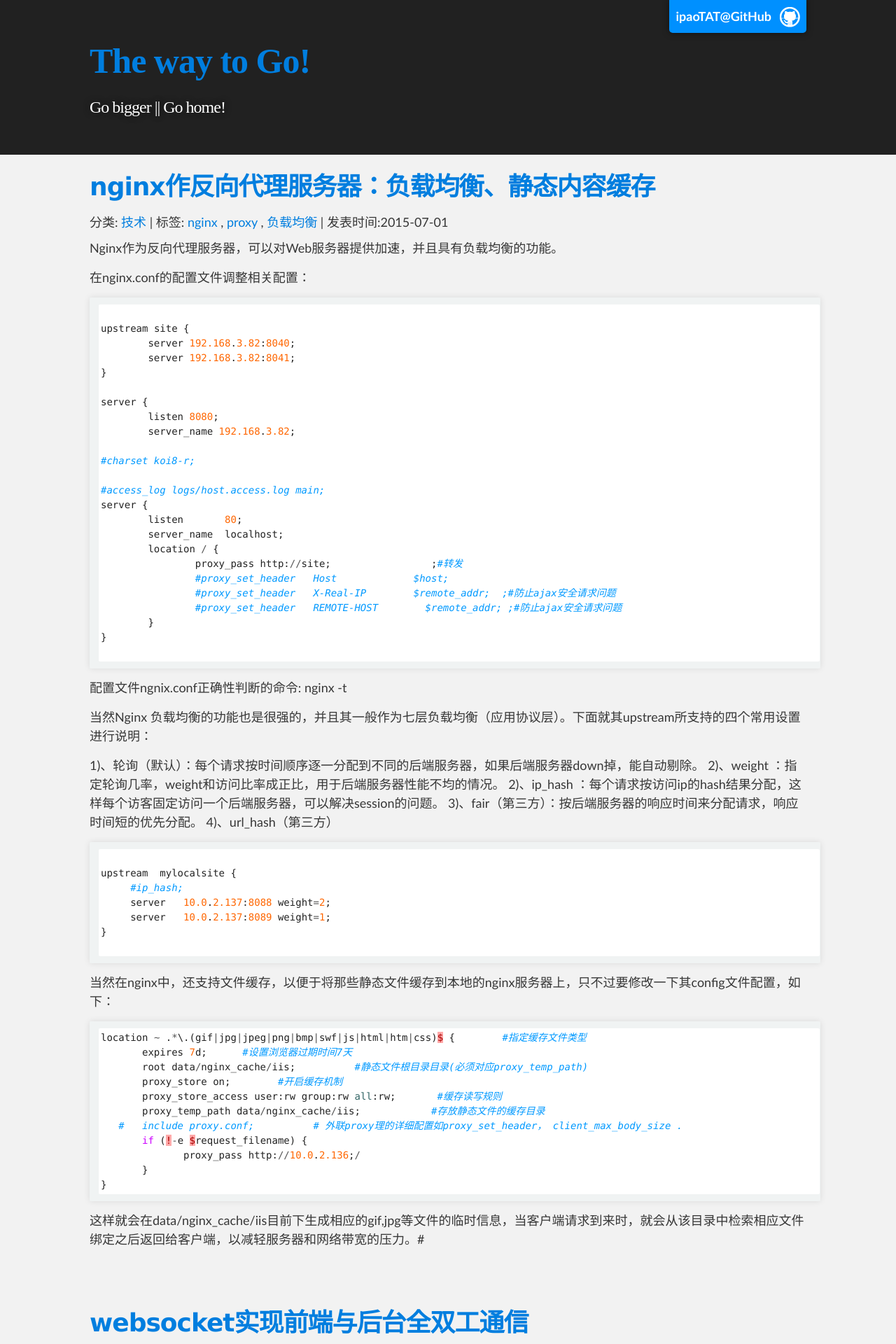
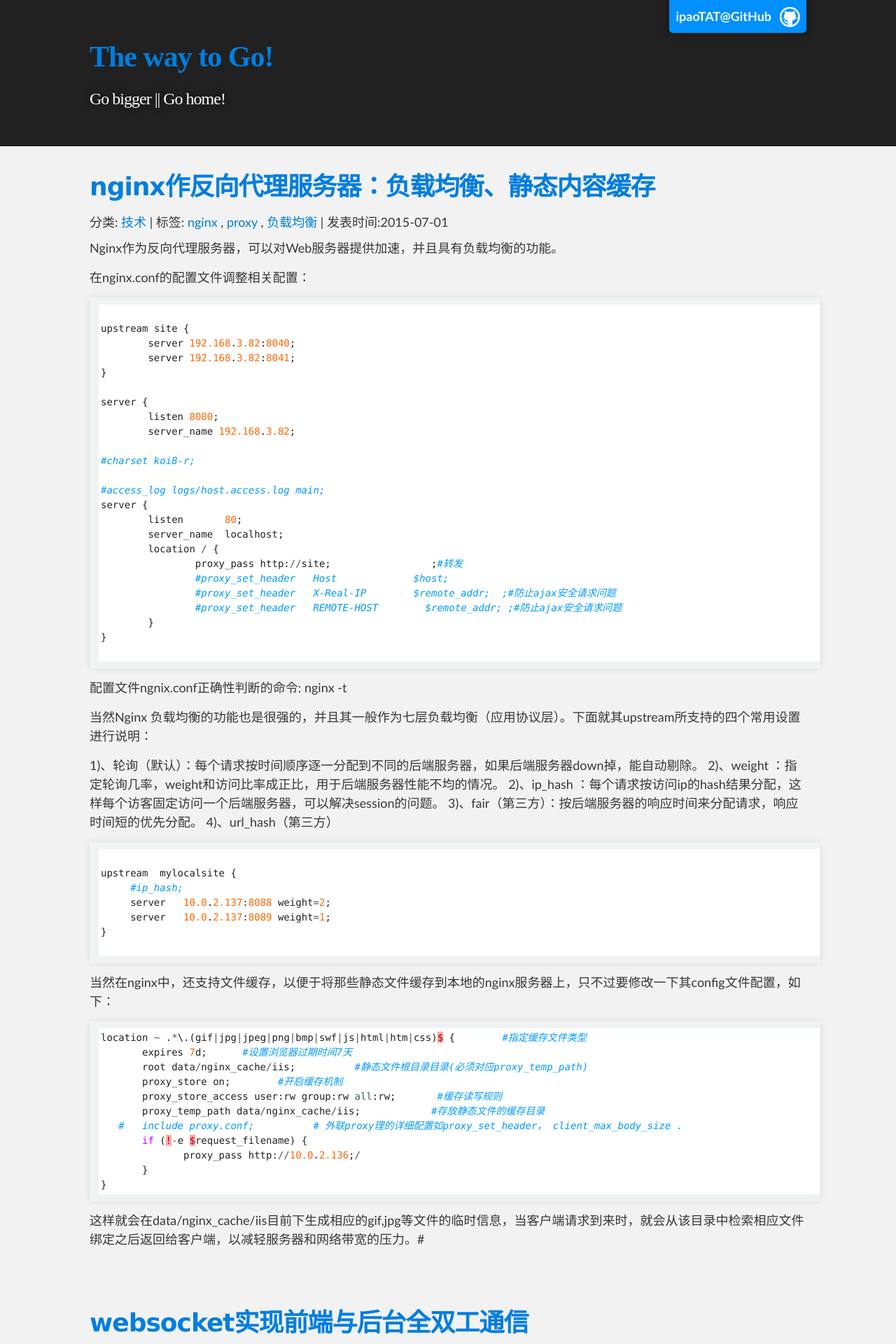
Before and after one commit to ipaoTAT/blog-original, a Jekyll site: the page built from index.html, in a window 1280 px wide. Shown: the top 1920 px of the page at 70% size. Built offline with Jekyll 4.4.1, drawn with Linux system fonts in a browser that asks for light colours; some web fonts are replaced; Markdown is read by kramdown in place of the engine named in the settings; the list of posts is cut into pages by our own code.

```diff
--- a/_layouts/page.html
+++ b/_layouts/page.html
@@ -16,7 +16,7 @@
 				var base = (80 - t) / 80;
 				ele.style.paddingTop = 50 * base + "px";
 				ele.style.paddingBottom = 30 * base + "px";
-				document.getElementById("project_title").style.fontSize = 32 + 18 * base + "px";
+				document.getElementById("project_title").style.fontSize = 32 + 10 * base + "px";
 				document.getElementById("project_title").style.float = "none";
 				document.getElementById("project_tagline").style.display = "";
 				document.getElementById("project_tagline").style.fontSize = 24 * base + "px";
--- a/themes/slate/stylesheets/stylesheet.css
+++ b/themes/slate/stylesheets/stylesheet.css
@@ -315,7 +315,7 @@
   margin: 0;
   color: #fff;
   font-family: pantheon;
-  font-size: 50px;
+  font-size: 42px;
   font-weight: 700;
   text-shadow: #111 0px 0px 10px;
   float:none;
```
